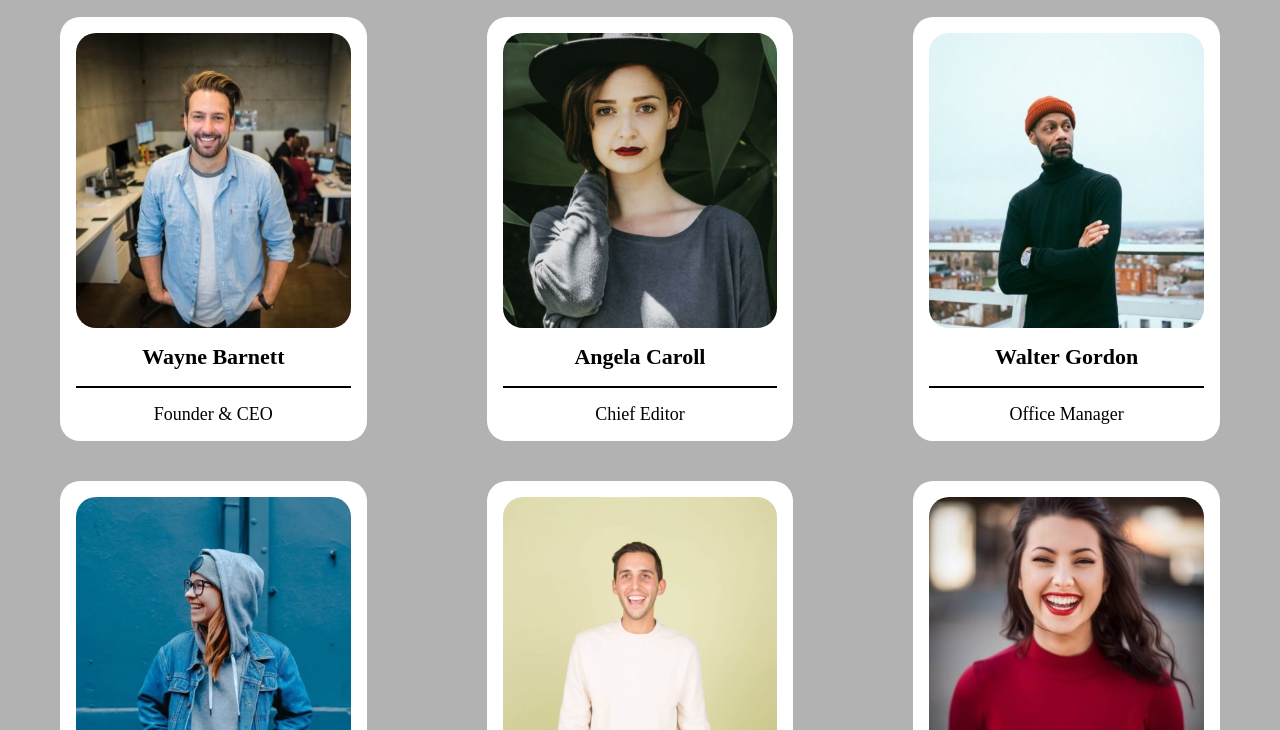
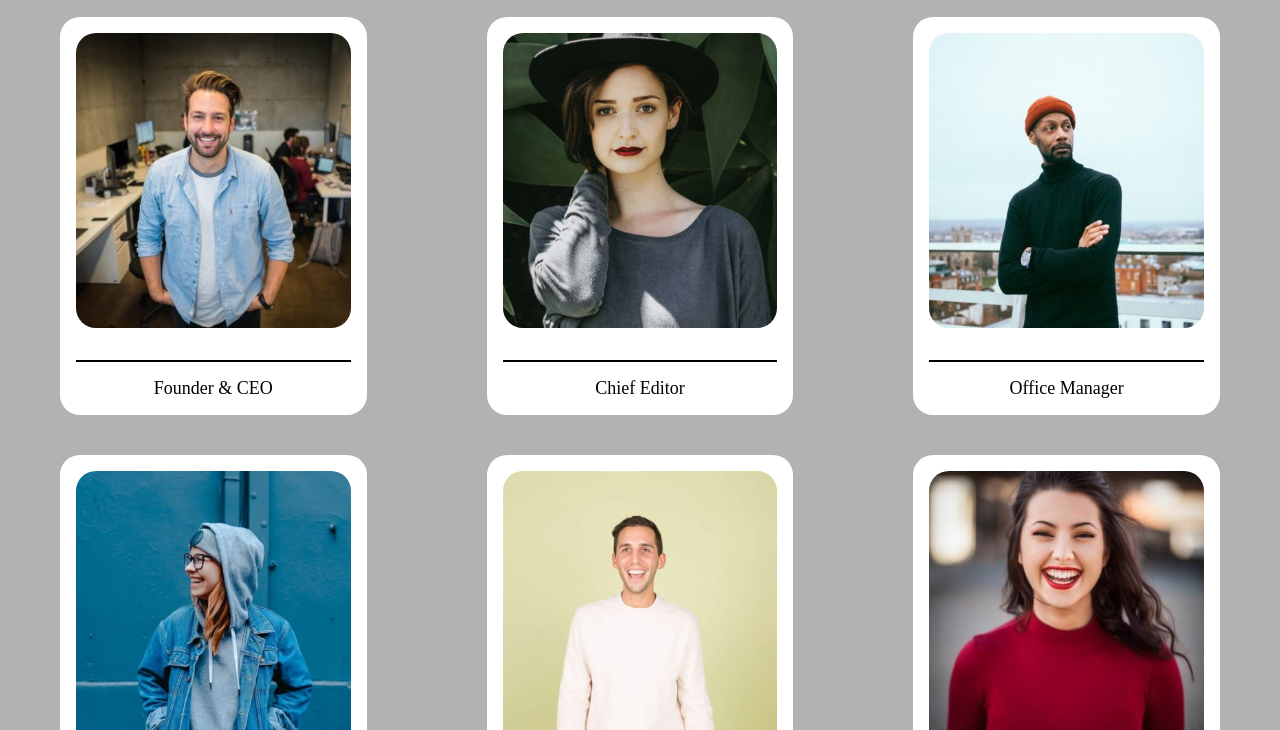
Before and after one commit to RiccardoBernardi1/js-our-team, a plain HTML site: page index.html in a window 1280 px wide. Shown: the part 70-800 px from the top of the page. Drawn offline with nearby package versions, Linux system fonts and the light colour scheme.

Commit message:
Ricrea le card utilizzando vue

```diff
--- a/css/style.css
+++ b/css/style.css
@@ -5,7 +5,6 @@
     margin: 0;
     padding: 0;
 }
-
 body{
     background-color: rgba(0, 0, 0, 0.3);
 }
--- a/index.html
+++ b/index.html
@@ -1,6 +1,7 @@
 <!DOCTYPE html>
 <html lang="en">
 <head>
+    <script src="https://unpkg.com/vue@3/dist/vue.global.js"></script>
     <meta charset="UTF-8">
     <meta http-equiv="X-UA-Compatible" content="IE=edge">
     <meta name="viewport" content="width=device-width, initial-scale=1.0">
@@ -8,9 +9,16 @@
     <link rel="stylesheet" href="css/style.css">
 </head>
 <body>
-    <main>
-        <h1>Team Members</h1>
-    </main>
+    <div id="app">
+        <main>
+            <h1>Team Members</h1>
+            <div class="card" v-for="item in team">
+                <img :src="`img/${item.memberImg}`" alt="">
+                <h3>{{item.meberName}}</h3>
+                <p>{{item.memberRole}}</p>
+            </div>
+        </main>
+    </div>
     <script src="js/main.js"></script>
 </body>
 </html>
--- a/js/main.js
+++ b/js/main.js
@@ -5,7 +5,11 @@
 // 4. Trasformare la stringa della foto in un immagine effettiva
 // 5. Creare una card per ciascuno dei membri del team
 
-const team=[
+const {createApp}=Vue;
+createApp({
+    data(){
+        return{
+            team:[
                 {
                     memberName:"Wayne Barnett",
                     memberRole:"Founder & CEO",
@@ -36,17 +40,7 @@ const team=[
                     memberRole:"Graphic Designer",
                     memberImg:"barbara-ramos-graphic-designer.jpg"
                 }
-];
-const main=document.querySelector("main");
-for (let i = 0; i < team.length; i++) {
-    const card=document.createElement("div");
-    card.classList.add("card");
-    card.innerHTML=`
-        <img src="img/${team[i].memberImg}" alt="">
-        <h3>${team[i].memberName}</h3>
-        <p>${team[i].memberRole}</p>`;
-    main.append(card);
-    console.log(team[i].memberName);
-    console.log(team[i].memberRole);
-    console.log(team[i].memberImg);
-};
+            ]
+        }
+    }
+}).mount("#app");
```
Lines whose indentation alone changed are shown as unchanged.
